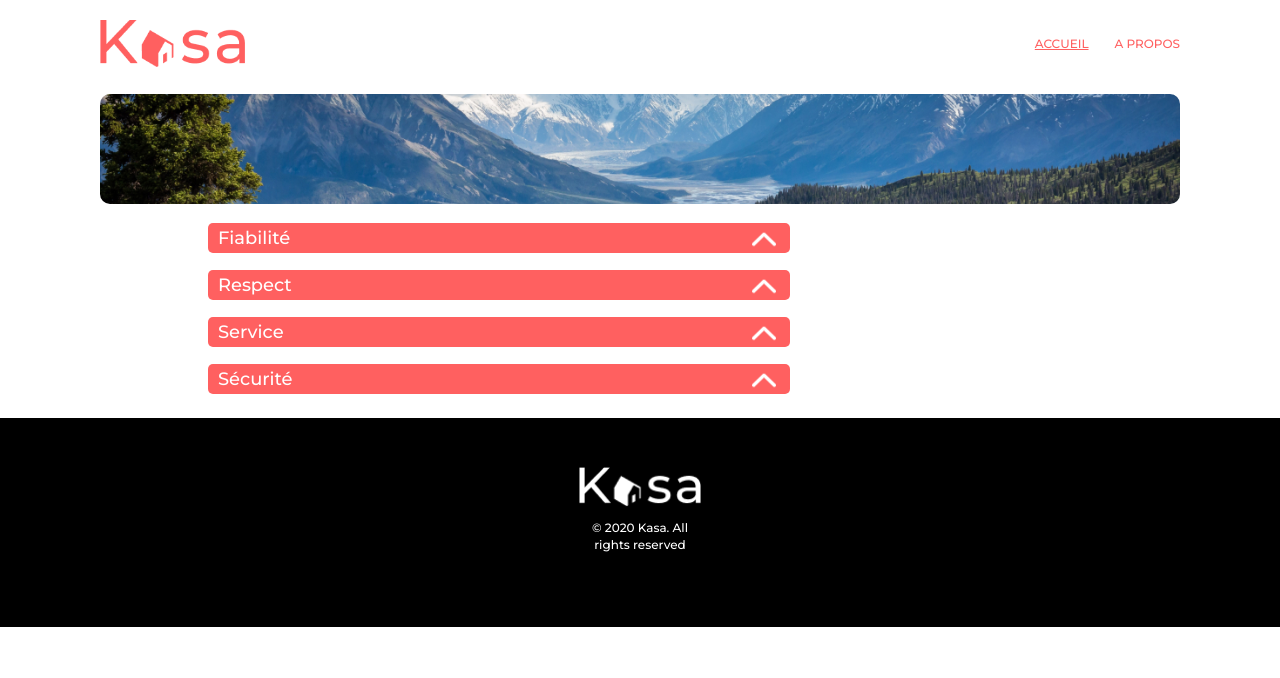
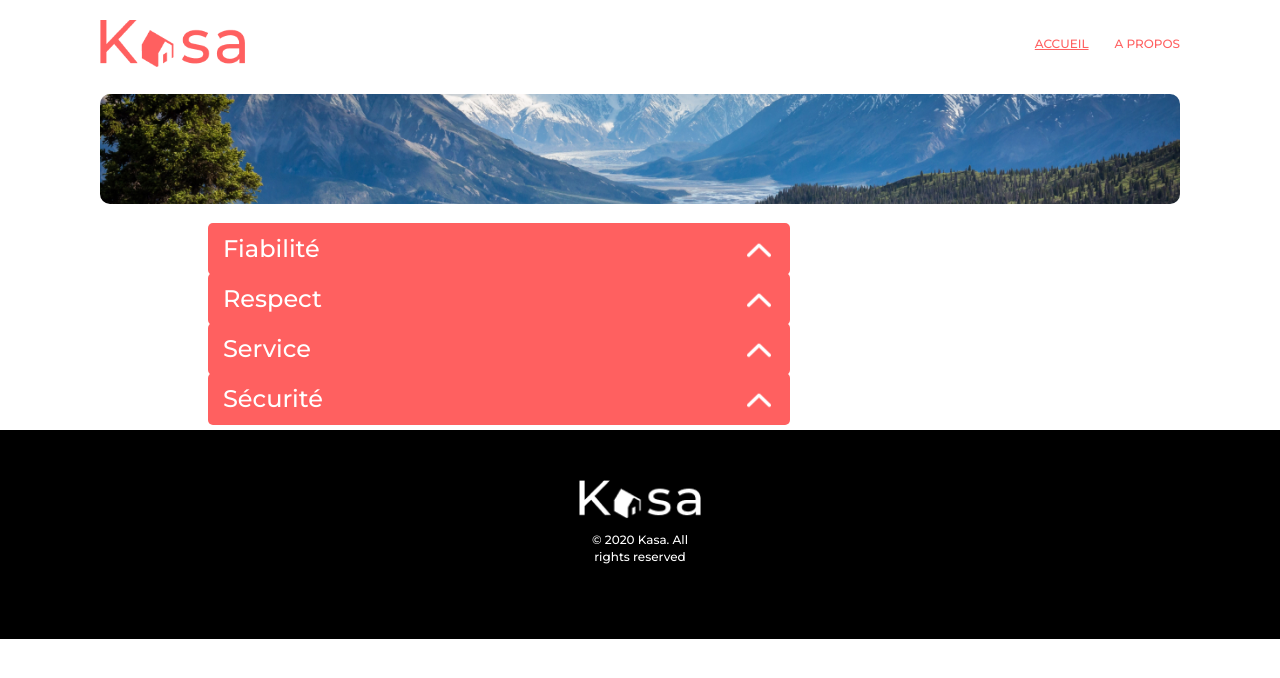
Before and after one commit to Martins-Anthony/kasa, a React (Create React App) app: page /about in a window 1280 px wide. Shown: the top 678 px of the page. Built offline with nearby package versions, Linux system fonts and the light colour scheme.

Commit message:
animation collapse

```diff
--- a/src/components/Collapse/index.jsx
+++ b/src/components/Collapse/index.jsx
@@ -4,15 +4,21 @@ import React, { useState } from 'react'
 
 function Collapse({ title, content }) {
   const [isArrowDown, setIsArrowDown] = useState(false)
-  const [isContainerVisible, setIsContainerVisible] = useState(false)
 
   const handleArrowClick = () => {
     setIsArrowDown(!isArrowDown)
-    setIsContainerVisible(!isContainerVisible)
+  }
+
+  let contentElement
+
+  if (typeof content === 'string') {
+    contentElement = <p>{content}</p>
+  } else if (typeof content === 'object') {
+    contentElement = content.map((item) => <p key={item}>{item}</p>)
   }
 
   return (
-    <div className={'collapse-container'}>
+    <div className={`collapse-container ${isArrowDown ? 'visible' : ''}`}>
       <div className="collapse-title">
         <h2>{title}</h2>
         <img
@@ -22,13 +28,13 @@ function Collapse({ title, content }) {
           onClick={handleArrowClick}
         />
       </div>
-      <p
+      <div
         className={`animated-container ${
-          isContainerVisible ? 'visible' : ''
-        } collapse-content`}
+          isArrowDown ? 'visible' : ''
+        } collapse-content `}
       >
-        {content}
-      </p>
+        {contentElement}
+      </div>
     </div>
   )
 }
--- a/src/components/TitleLocalization/index.jsx
+++ b/src/components/Label/index.jsx
@@ -1,7 +1,7 @@
 import PropTypes from 'prop-types'
-import '../../scss/modules/titleLocation.scss'
+import '../../scss/modules/label.scss'
 
-function TitleLocalization({ title, location }) {
+function Label({ title, location }) {
   return (
     <div className="accommodation-container">
       <h1 className="accommodation-title">{title}</h1>
@@ -10,14 +10,14 @@ function TitleLocalization({ title, location }) {
   )
 }
 
-TitleLocalization.propTypes = {
+Label.propTypes = {
   title: PropTypes.string.isRequired,
   location: PropTypes.string.isRequired,
 }
 
-TitleLocalization.defaultProps = {
+Label.defaultProps = {
   title: '',
   location: '',
 }
 
-export default TitleLocalization
+export default Label
--- a/src/pages/Housing/index.jsx
+++ b/src/pages/Housing/index.jsx
@@ -2,7 +2,7 @@ import '../../scss/housing.scss'
 import React from 'react'
 import housingData from '../../datas/housing.json'
 import { useParams } from 'react-router-dom'
-import TitleLocalization from '../../components/TitleLocalization'
+import TitleLocalization from '../../components/Label'
 import Tags from '../../components/Tags'
 import Host from '../../components/Host'
 import Slideshow from '../../components/Slideshow'
--- a/src/scss/housing.scss
+++ b/src/scss/housing.scss
@@ -1,3 +1,7 @@
+.housing-container {
+  margin: 1.68rem 0;
+}
+
 .housing-host-container {
   display: flex;
   justify-content: space-between;
--- a/src/scss/media/housing_media.scss
+++ b/src/scss/media/housing_media.scss
@@ -5,6 +5,7 @@
     @include center;
     flex-direction: column;
     max-width: 77.5rem;
+    margin:3.12rem 0;
   }
 
   .housing-profil-container {
--- a/src/scss/modules/collapse.scss
+++ b/src/scss/modules/collapse.scss
@@ -1,4 +1,5 @@
 @import '../styles/colors';
+@import '../styles/mixins';
 
 .housing-collapse-container {
   display: flex;
@@ -11,8 +12,12 @@
   max-width: 36.37rem;
   width: 100%;
   position: relative;
-  p {
+  height: 1.87rem;
+  p{
     margin: 0;
+  }
+  &.visible {
+    height: 100%;
   }
 }
 
@@ -34,7 +39,7 @@
 
   h2 {
     margin: 0;
-    font-size: 1.12rem;
+    font-size: 0.81rem;
   }
   img {
     width: 2rem;
@@ -59,19 +64,33 @@
   background-color: $gray;
   font-size: 1.12rem;
   font-weight: 400;
-  position: relative;
-  display: flex;
-  flex-direction: column;
 }
 
 .animated-container {
-  height: 0;
   scale: 0;
   padding-top: 1.68rem;
 
   &.visible {
-    height: 100%;
     scale: 1;
     padding: 2.69rem 1.25rem 1.25rem 1.25rem;
   }
 }
+
+@include computer {
+  .collapse-title {
+    height: 3.25rem;
+    padding-left: 0.93rem;
+    padding-right: 0.93rem;
+
+    h2 {
+      font-size: 1.5rem;
+    }
+  }
+
+  .animated-container {
+
+    &.visible {
+      padding-top: 4.37rem;
+    }
+  }
+}
--- a/src/scss/modules/titleLocation.scss
+++ b/src/scss/modules/label.scss
@@ -1,4 +1,5 @@
 @import '../styles/colors';
+@import '../styles/mixins';
 
 .accommodation-container {
   color: $primary;
@@ -14,3 +15,16 @@
   margin-top: 0.31rem;
   margin-bottom: 0.62rem;
 }
+
+@include computer {
+
+  .accommodation-title {
+    font-size: 2.25rem;
+    max-width: 39.68rem;
+  }
+
+  .accommodation-location {
+    font-size: 1.12rem;
+
+  }
+}
--- a/src/scss/styles/_general.scss
+++ b/src/scss/styles/_general.scss
@@ -24,6 +24,7 @@ a {
 
 #root {
   width: 100%;
+  height: 100%;
   max-width: 1440px;
 }
 
```
